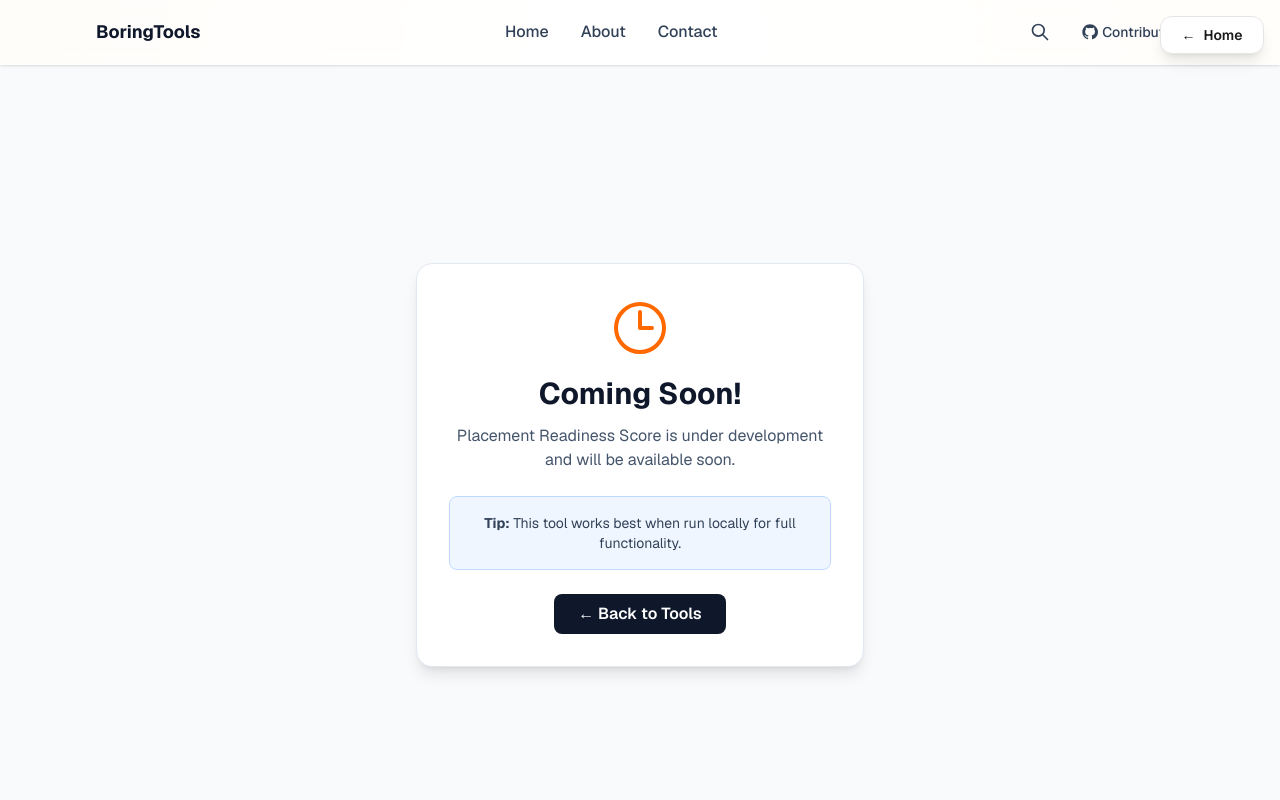
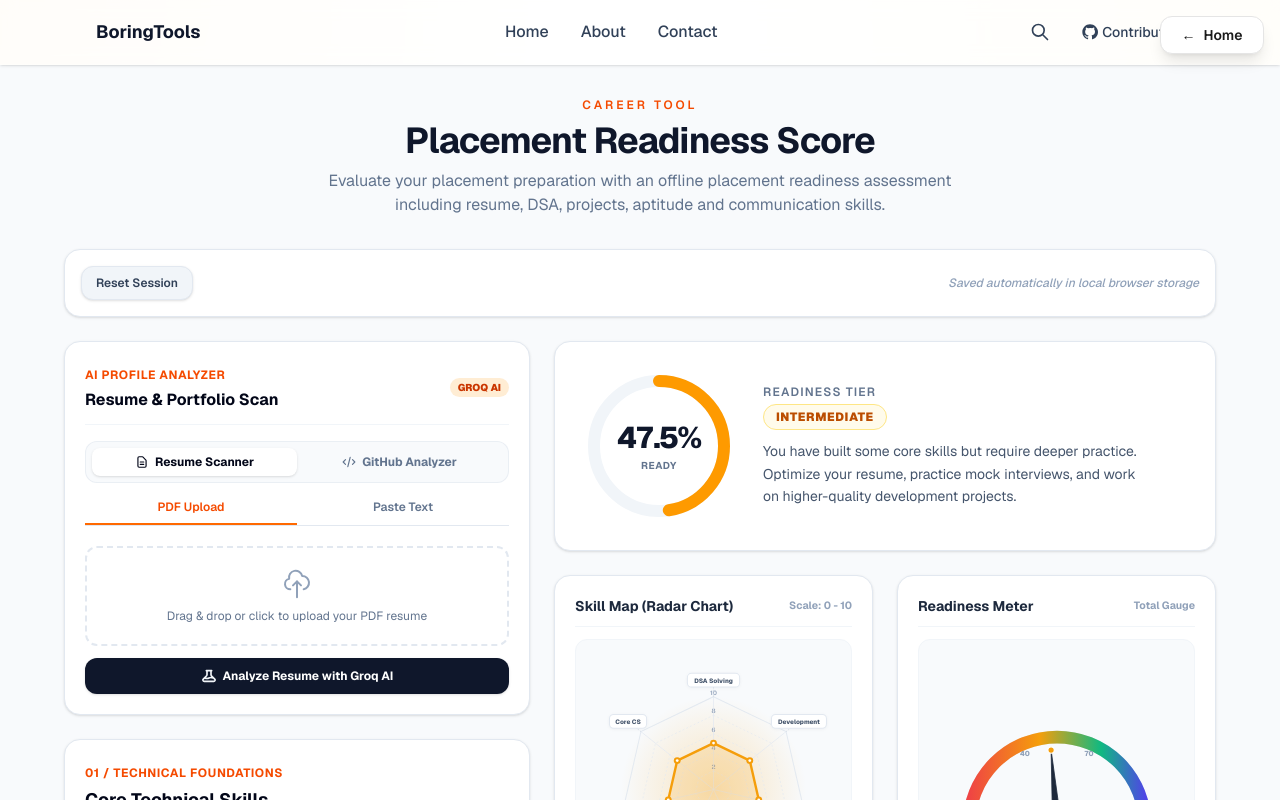
Before and after one commit to ius-sharma/boring-tools, a Next.js app: page /placement-readiness-score in a window 1280 px wide. Shown: the top 800 px of the page. Built offline with nearby package versions, Linux system fonts and the light colour scheme.

Commit message:
Somthing Cooking

```diff
--- a/app/placement-readiness-score/page.jsx
+++ b/app/placement-readiness-score/page.jsx
@@ -3,7 +3,7 @@
 import ComingSoon from "@/app/components/ComingSoon";
 import { useEffect, useState, useMemo, useRef } from "react";
 
-const TOOL_STATUS = "upcoming";
+const TOOL_STATUS = "live";
 
 // Default input values representing a balanced intermediate student
 const defaultInputs = {
--- a/app/tools-data.ts
+++ b/app/tools-data.ts
@@ -91,13 +91,13 @@ export const tools: Tool[] = [
   { id: "cosmic-calendar", name: "Cosmic Calendar", href: "/cosmic-calendar", category: "Learning", description: "Understand the scale of time by compressing the history of the universe into a calendar year and comparing it to your life.", status: "Live", isNew: true, isFeatured: true },
   { id: "cosmic-address", name: "Cosmic Address", href: "/cosmic-address", category: "Learning", description: "Trace your exact location in the universe, zooming out from yourself to the edge of the observable universe with interactive visualizations.", status: "Live", isNew: true, isFeatured: true },
   { id: "time-on-other-planets", name: "Time on Other Planets", href: "/time-on-other-planets", category: "Learning", description: "Compare planetary years, days, birthdays, and age across the Solar System with orbital maps and comparisons.", status: "Live", isNew: true, isFeatured: true },
-  { id: "placement-readiness-score", name: "Placement Readiness Score", href: "/placement-readiness-score", category: "Career", description: "Evaluate your placement preparation with an offline placement readiness assessment including resume, DSA, projects, aptitude and communication skills.", status: "Upcoming", isNew: true, isFeatured: true }
+  { id: "placement-readiness-score", name: "Placement Readiness Score", href: "/placement-readiness-score", category: "Career", description: "Evaluate your placement preparation with an offline placement readiness assessment including resume, DSA, projects, aptitude and communication skills.", status: "Live", isNew: true, isFeatured: true }
 ];
 
 export const liveToolIds = new Set(
   tools.filter(t => t.status === "Live").map(t => t.id)
 );
 
-export const featuredToolIds = ["attendance-calculator", "perspective-switcher", "time-on-other-planets"];
+export const featuredToolIds = ["attendance-calculator", "perspective-switcher", "placement-readiness-score"];
 
 export const availableTools = tools.filter((t) => liveToolIds.has(t.id));
```
Also changed, not shown: 1 other file (tests, documents, lock files or other folders).
